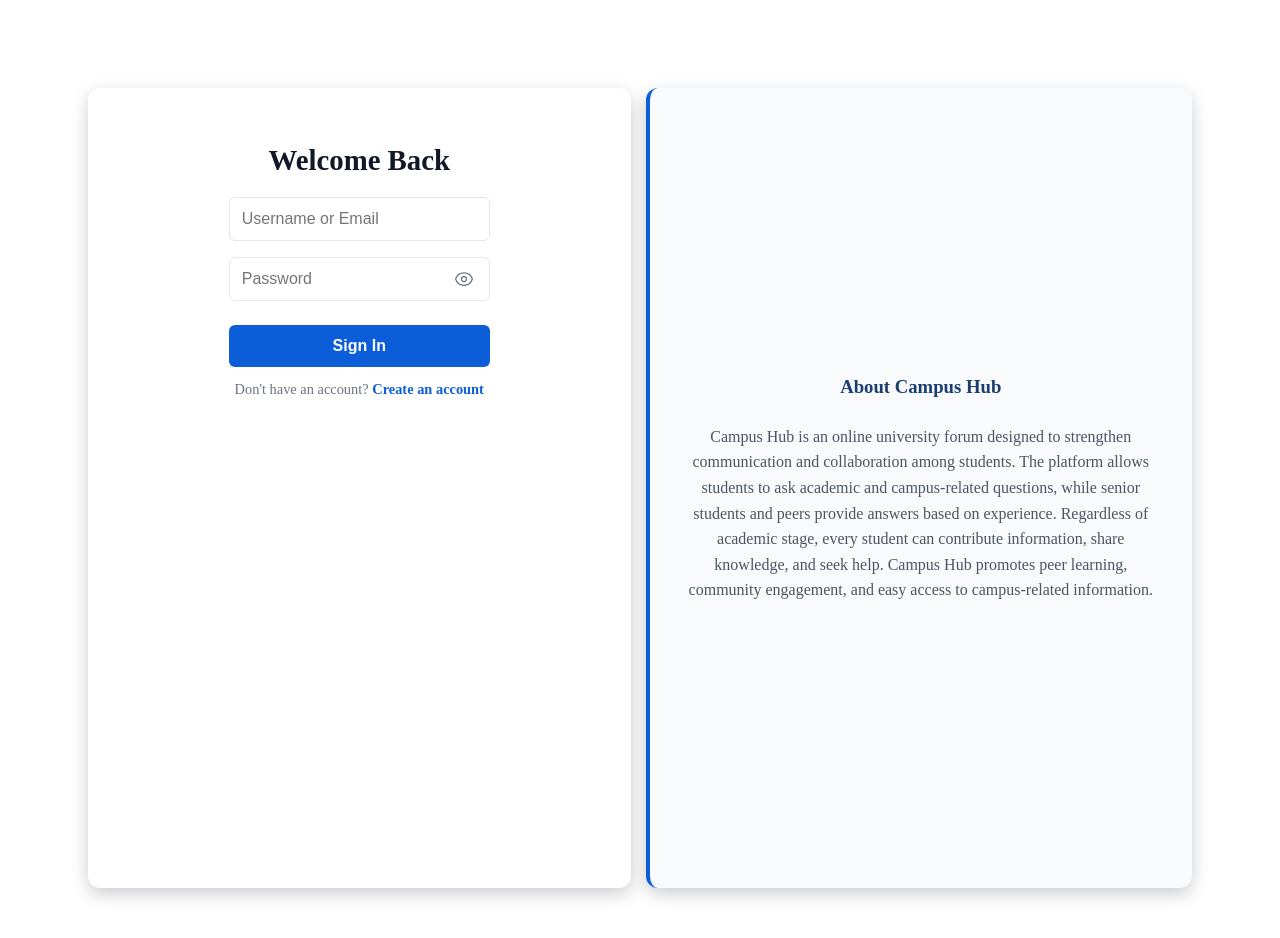
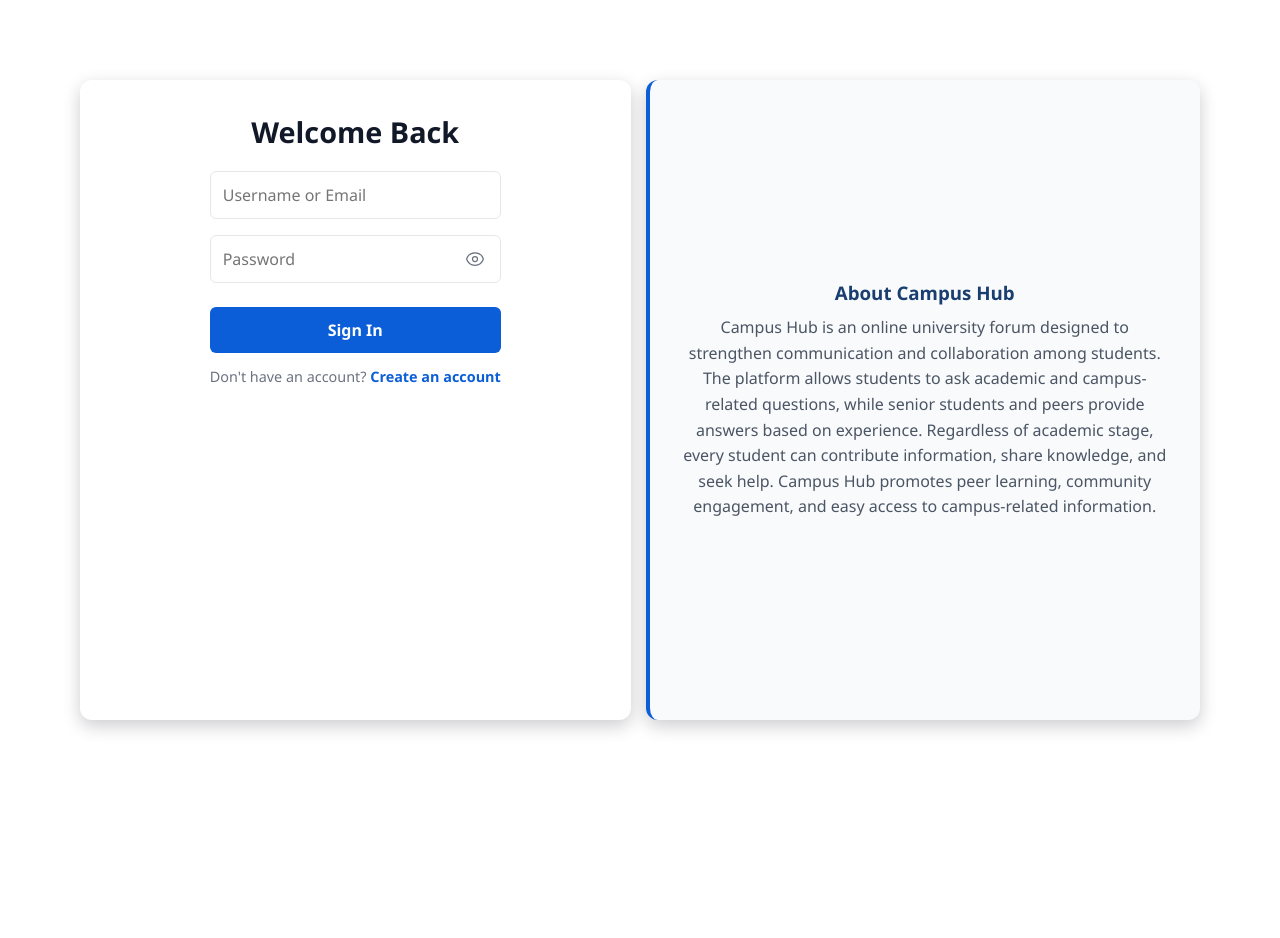
Before and after one commit to wabihash/Campus-hub, a React (Vite) app: page /login in a window 1280 px wide. Shown: the top 938 px of the page. After the commit the page ends 800 px from the top, so only its background shows below. Built offline with nearby package versions, Linux system fonts and the light colour scheme.

Commit message:
app.css for all

```diff
--- a/src/App.css
+++ b/src/App.css
@@ -0,0 +1,6 @@
+*{
+        margin: 0;
+     	padding: 0;
+     	box-sizing: border-box;
+     	font-family: 'Segoe UI', Tahoma, Geneva, Verdana, sans-serif;
+}
```
